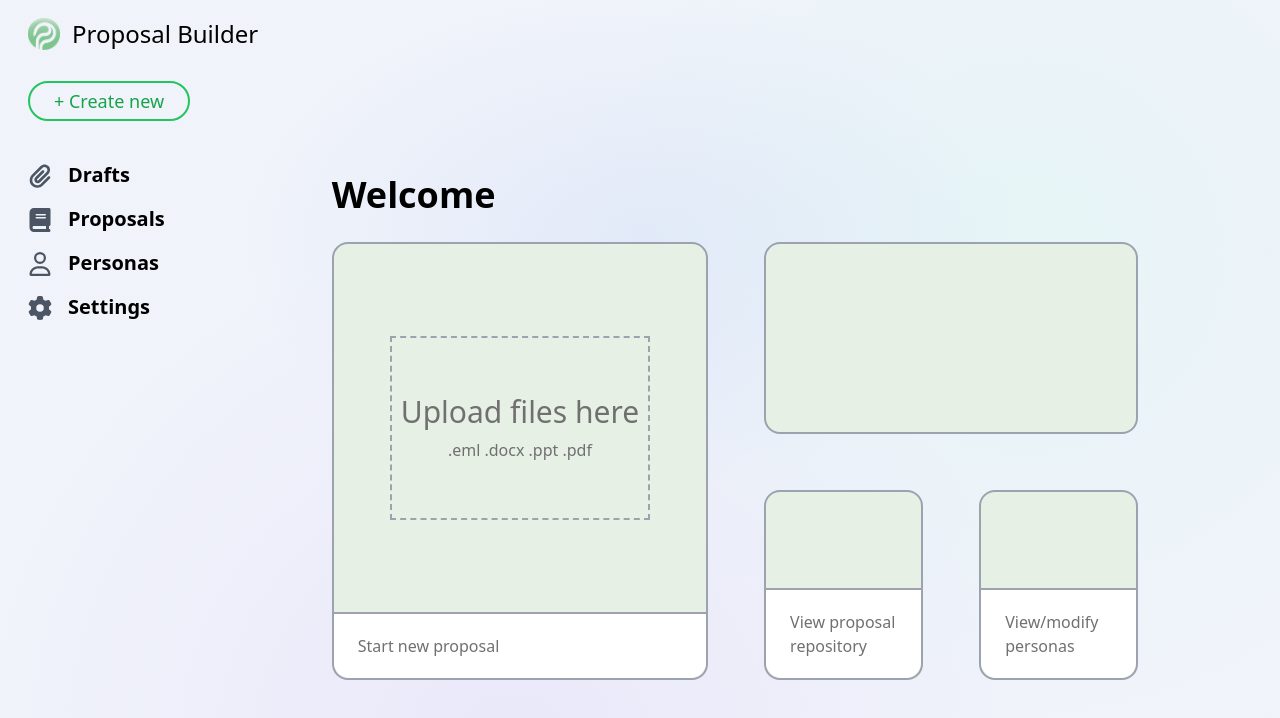
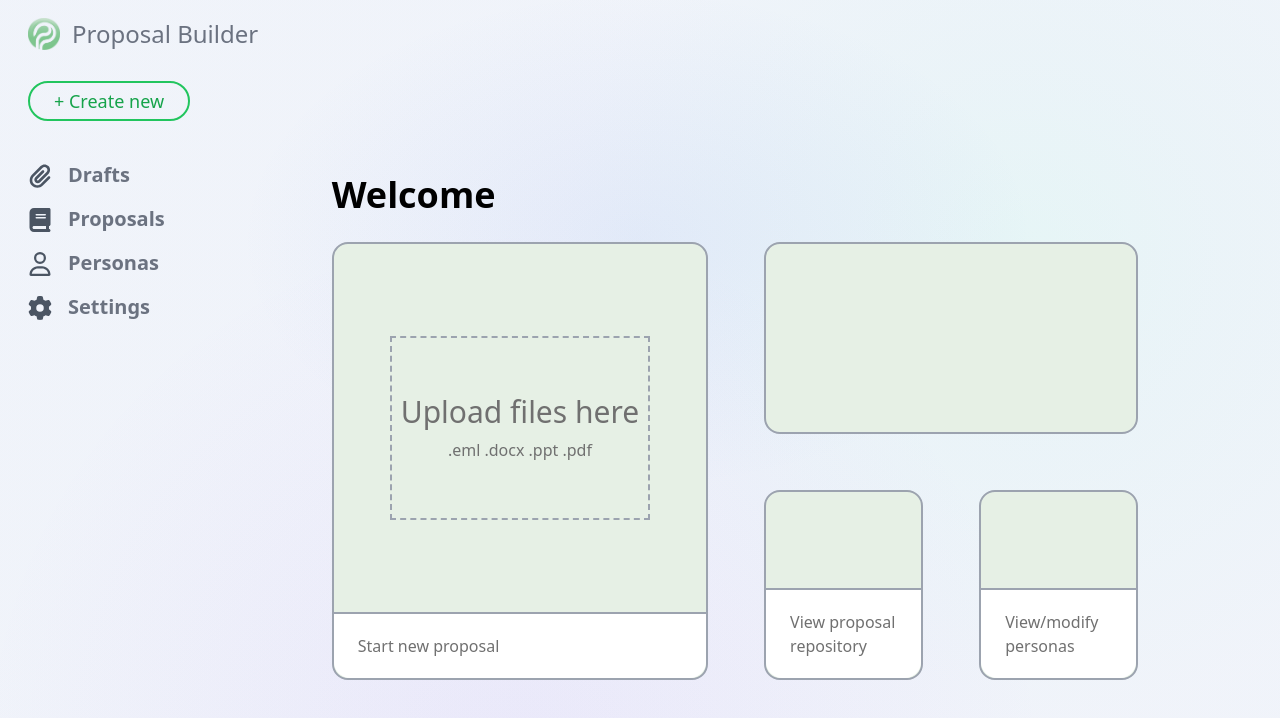
Before and after one commit to JuFranze/ProposalBuilder, a SvelteKit app: page / in a window 1280 px wide. Shown: the top 718 px of the page. Built offline with nearby package versions, Linux system fonts and the light colour scheme.

Commit message:
Update global styling

```diff
--- a/src/app.css
+++ b/src/app.css
@@ -1,3 +1,8 @@
 @tailwind base;
 @tailwind components;
 @tailwind utilities;
+@layer base {
+    p {
+        @apply text-gray-500;
+    }
+}
```
